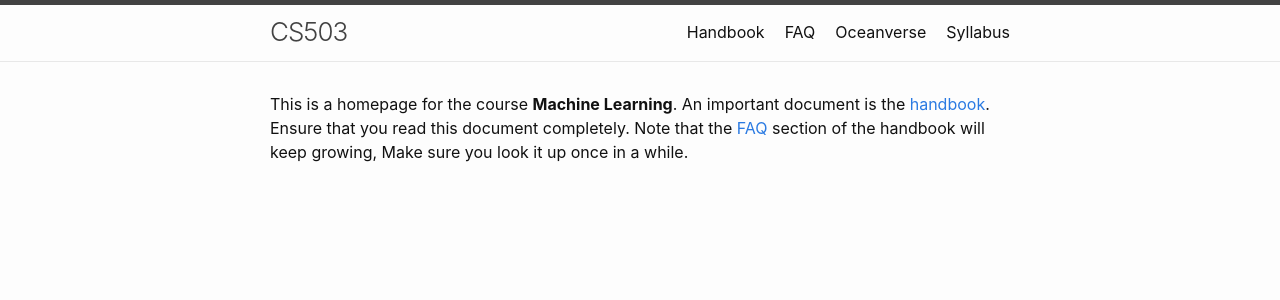
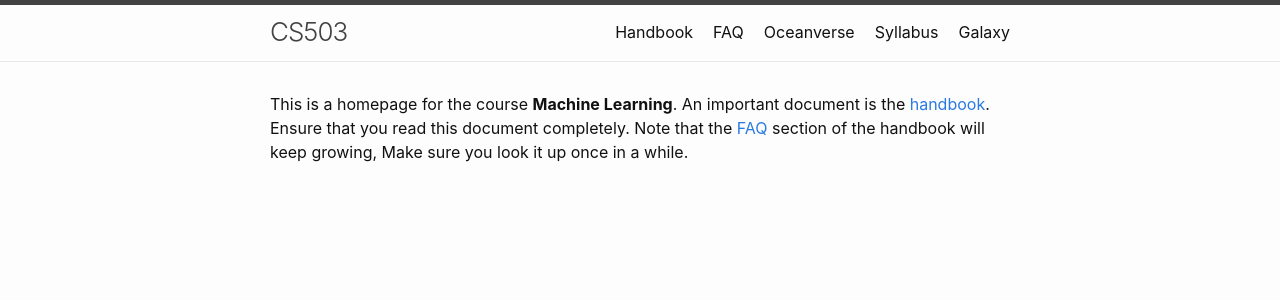
Before and after one commit to sudarshansudarshan/cs503, a Jekyll site: the page built from index.markdown, in a window 1280 px wide. Shown: the top 300 px of the page. Built offline with Jekyll 4.4.1, drawn with Linux system fonts in a browser that asks for light colours.

Commit message:
Update _config.yml

```diff
--- a/_config.yml
+++ b/_config.yml
@@ -33,7 +33,7 @@ header_pages:
   - Faq.md
   - Oceanverse.md
   - Syllabus.md
-  - Notes.md
+  - Galaxy.md
 
 markdown: kramdown
 title: CS503
```
